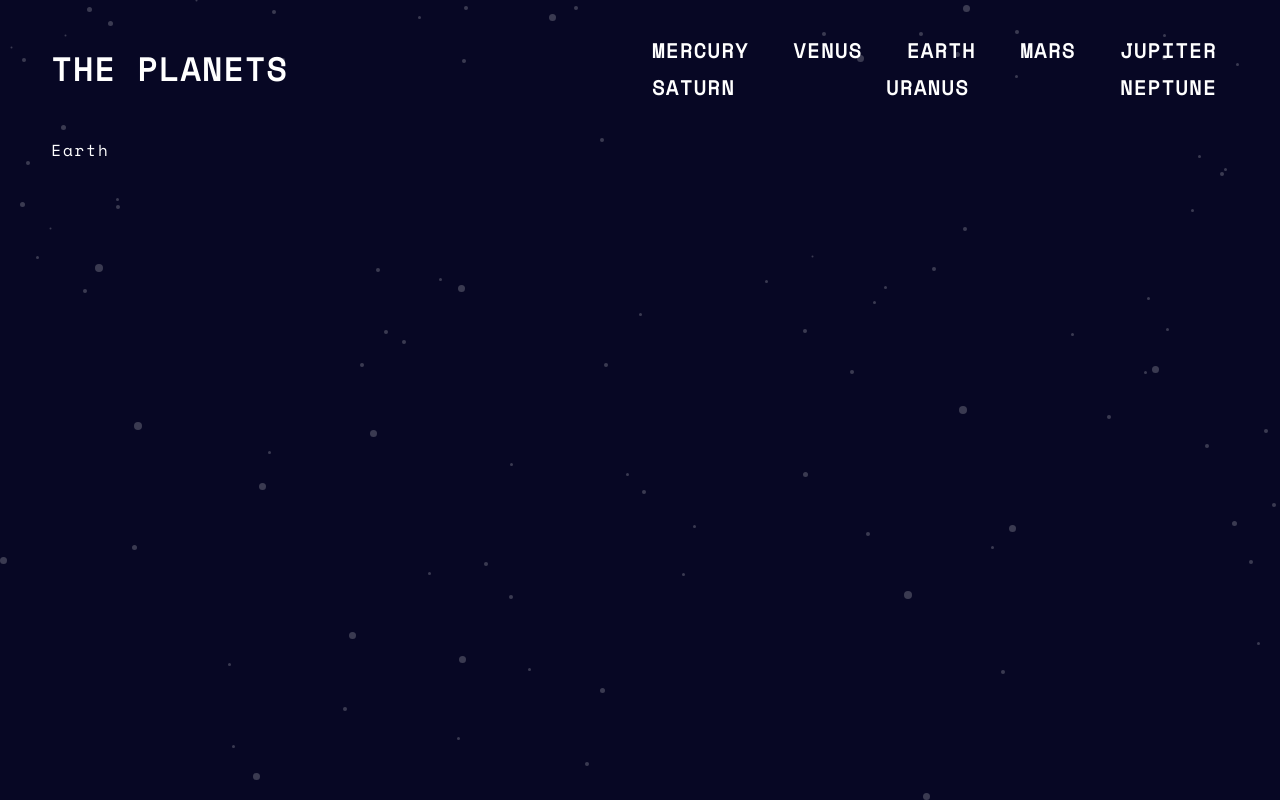
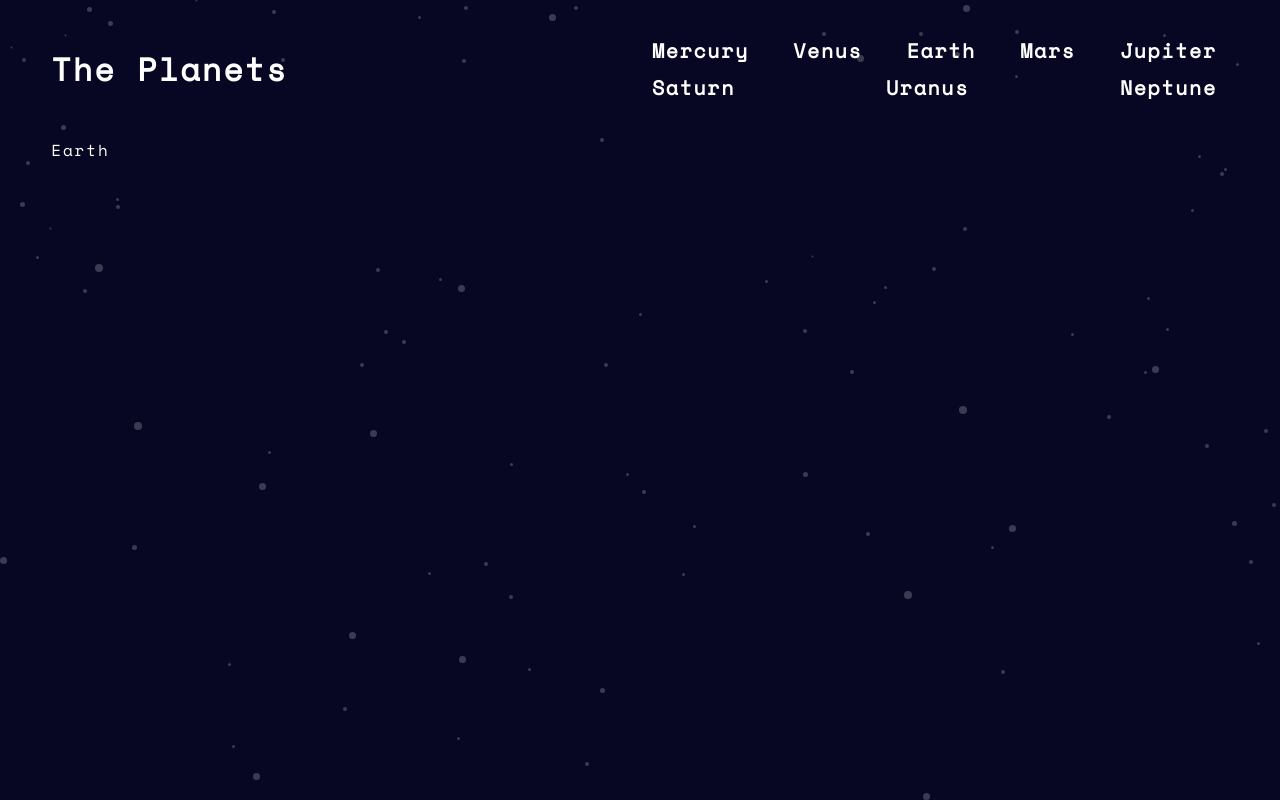
Before and after one commit to TerFrade/planet-facts, a React (Create React App) app: page /planet/earth in a window 1280 px wide. Built offline with nearby package versions, Linux system fonts and the light colour scheme.

Commit message:
setting up gh-pages for deployment

```diff
--- a/package.json
+++ b/package.json
@@ -1,4 +1,5 @@
 {
+  "homepage":"https://terfrade.github.io/planet-facts/",
   "name": "name",
   "version": "0.1.0",
   "private": true,
@@ -16,6 +17,8 @@
   },
   "scripts": {
     "start": "react-scripts start",
+    "predeploy": "npm run build",
+    "deploy":"gh-pages -d build",
     "build": "react-scripts build",
     "serve": "npx serve -s build",
     "test": "react-scripts test",
@@ -47,6 +50,7 @@
     "eslint-plugin-prettier": "^4.2.1",
     "eslint-plugin-react": "^7.30.1",
     "eslint-plugin-react-hooks": "^4.6.0",
+    "gh-pages": "^4.0.0",
     "prettier": "^2.7.1",
     "typescript": "^4.7.4"
   }
--- a/src/components/Navbar/styles.ts
+++ b/src/components/Navbar/styles.ts
@@ -13,9 +13,7 @@ export const Container = styled.div`
   }
 `
 
-export const Title = styled.div`
-  text-transform: uppercase;
-`
+export const Title = styled.div``
 
 export const Nav = styled.div`
   display: flex;
@@ -28,7 +26,6 @@ export const Nav = styled.div`
     font-size: 1.25rem;
     font-weight: 600;
     text-decoration: none;
-    text-transform: uppercase;
     :hover {
       background-color: #6518ca;
     }
```
Also changed, not shown: 1 other file (tests, documents, lock files or other folders).
